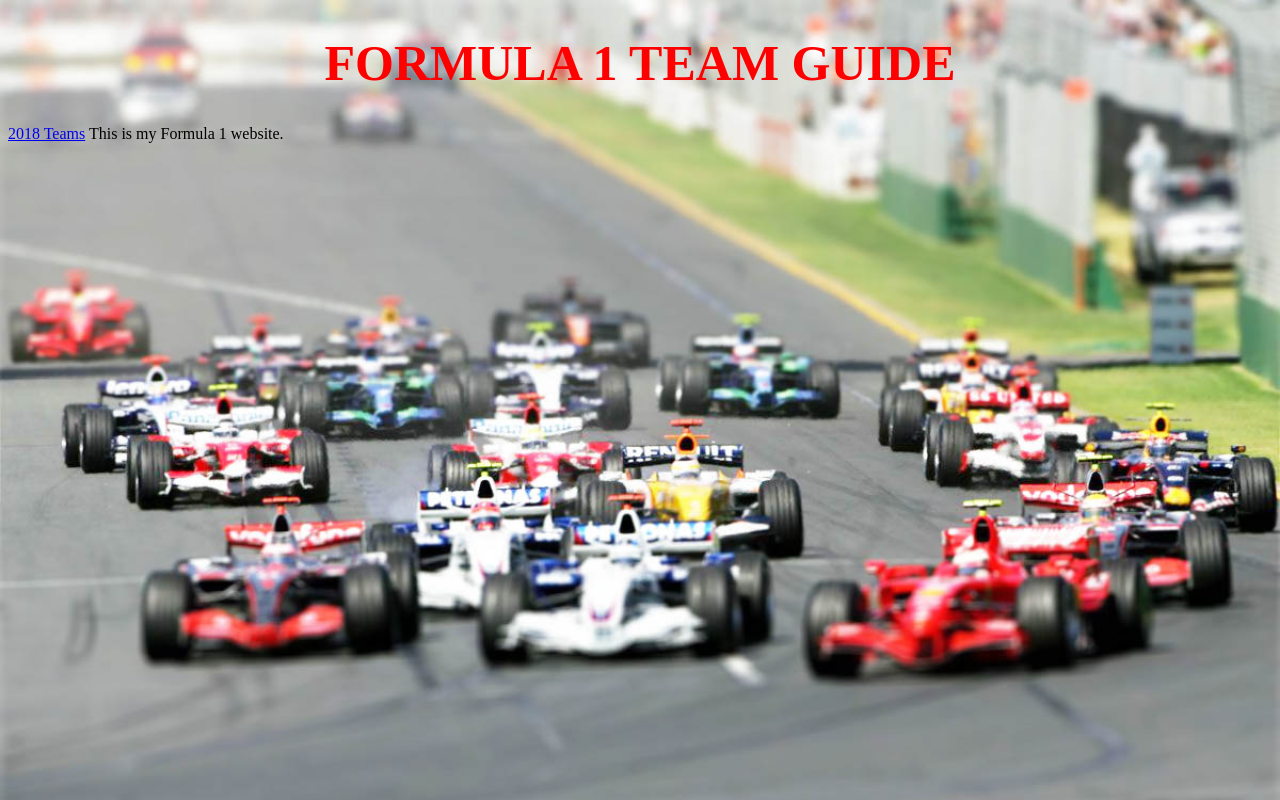
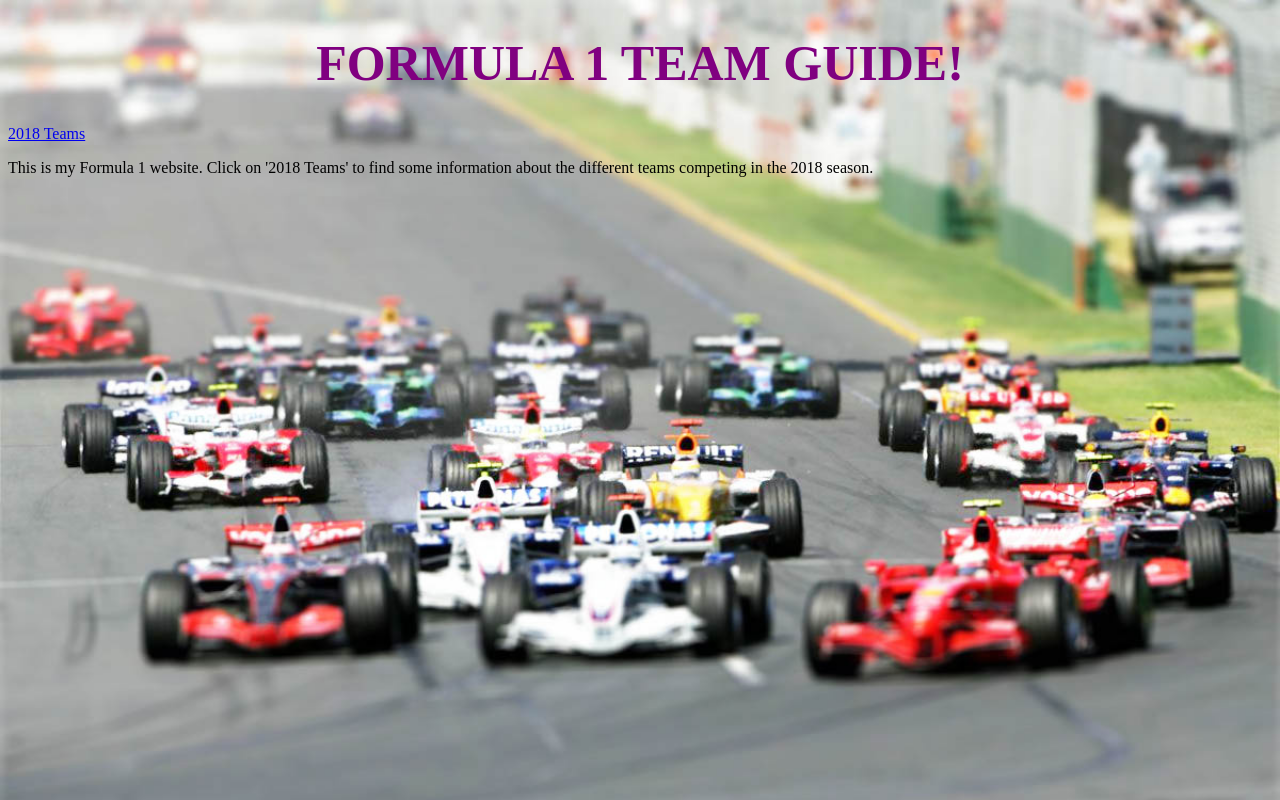
Before and after one commit to AmyBram/Formula1-site, a plain HTML site: page Index.html in a window 1280 px wide. Drawn offline with Linux system fonts and the light colour scheme.

Commit message:
Adding a sentance

```diff
--- a/CSS/landing_page.css
+++ b/CSS/landing_page.css
@@ -1,5 +1,5 @@
 h1 {
-color: red;
+color: purple;
 font-size: 50px;
 font-family: phosphate;
 text-align: center;
--- a/Index.html
+++ b/Index.html
@@ -6,11 +6,15 @@
 </head>
 <body>
   <h1>
-    FORMULA 1 TEAM GUIDE
+    FORMULA 1 TEAM GUIDE!
   </h1>
+  <div id="about_page">
+    <p>
+    <a href="about_page.html">2018 Teams</a>
+  </p>
+  </div>
   <p>
-    <a href="about_page.html">2018 Teams</a>
-    This is my Formula 1 website.
+    This is my Formula 1 website. Click on '2018 Teams' to find some information about the different teams competing in the 2018 season.
   </p>
 </body>
 </html>
```
Also changed, not shown: about_page.html (+6 -1 lines).
